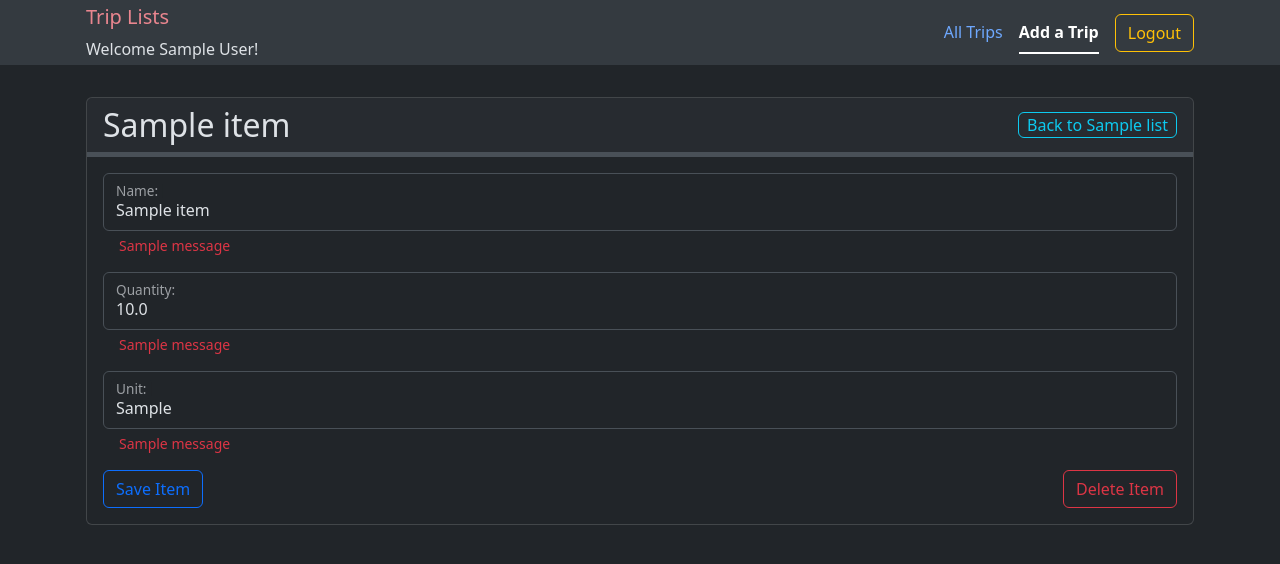
After one commit to ColoBabbo/Trip_Lists_Flask, a Flask app: page /trip/1/list/1/item/1 in a window 1280 px wide. The commit adds this page. Shown: the top 564 px of the page. Run offline with Flask 3, Linux system fonts and the light colour scheme; the visitor is signed in with stand-in values (Sample User, id 1); tables that the repository leaves empty hold one stand-in row (values such as "Sample post"); one stand-in notice (Sample message) is shown.

Commit message:
Implemented CRUD on Items. Created Item detail template

```diff
--- a/flask_app/controllers/items.py
+++ b/flask_app/controllers/items.py
@@ -41,3 +41,57 @@ def add_item() -> None:
     else:
         flash('Please Login', 'login')
     return redirect('/dashboard')
+
+@app.route('/trip/<int:trip_id>/list/<int:list_id>/item/<int:item_id>', methods=["GET", "POST"])
+def show_one_item(trip_id:int, list_id:int, item_id:int):
+    if session.get('logged_in'):
+        if request.method == "GET":
+            this_item = item.Item.get_one(item_id)
+            if this_item == False:
+                flash('No such record!', 'unauthorized')
+                return redirect(url_for('show_all_trips'))
+            if session.get('item_attempt'):
+                pre_fill = {
+                    'name': session['item_attempt']['name'],
+                    'unit': session['item_attempt']['unit'],
+                    'quantity': session['item_attempt']['quantity'],
+                }
+            else:
+                pre_fill = {
+                    'name': this_item.name,
+                    'unit': this_item.unit,
+                    'quantity': this_item.quantity,
+                }
+            return render_template('show_one_item.html', trip_id = trip_id, pre_fill = pre_fill, list_id = list_id, this_item = this_item)
+        elif request.method == "POST":
+            if item.Item.is_legit_item(request.form):
+                updated_item = item.Item.update_one(request.form)
+                if session.get('item_attempt'):
+                    session.pop('item_attempt')
+                return redirect(url_for('show_one_item', trip_id = trip_id, list_id = list_id, item_id = item_id))
+            session['item_attempt'] = request.form
+        return redirect(url_for('show_one_item', trip_id = trip_id, list_id = list_id, item_id = item_id))
+
+    else:
+        flash('Please Login', 'login')
+    return redirect('/')
+
+@app.route('/trip/<int:trip_id>/list/<int:list_id>/item/<int:item_id>/delete')
+def delete_item(trip_id:int, list_id:int, item_id:int) -> None:
+    if session.get('logged_in'):
+        this_trip:object = trip.Trip.get_one(trip_id)
+        if not this_trip:
+            flash('No such record!', 'unauthorized')
+            return redirect(url_for('show_all_trips'))
+        if not this_trip.lists.get(list_id):
+            flash('No such List!', 'unauthorized')
+            return redirect(url_for('show_all_trips'))
+        elif this_trip.user_id != session.get('current_login'):
+            flash("That's not yours!", 'unauthorized')
+            return redirect(url_for('show_all_trips'))
+
+        item.Item.delete_one(item_id)
+        return redirect(url_for('show_one_list', trip_id = trip_id, list_id = list_id))
+    else:
+        flash('Please Login', 'login')
+    return redirect('/')
--- a/flask_app/models/item.py
+++ b/flask_app/models/item.py
@@ -12,6 +12,7 @@ class Item:
         self.quantity = data['quantity']
         # self.is_packed = data['is_packed']
         self.list_id = data['list_id']
+        self.list_name = None
 
     def __repr__(self) -> str:
         return f'Item: {self.name}'
@@ -34,3 +35,38 @@ class Item:
             flash('Idem Name must be at least 3 characters.', 'name')
             valid_input = False
         return valid_input
+
+    @classmethod
+    def get_one(cls, item_id:int) -> object:
+        query = """
+                SELECT * FROM items
+                LEFT JOIN lists ON items.list_id = lists.id
+                LEFT JOIN trips ON lists.trip_id = trips.id
+                WHERE items.id = %(id)s;
+        """
+        results = connectToMySQL(cls.db).query_db(query, {'id': item_id})
+        if results:
+            this_result = results[0]
+            this_item = cls(this_result)
+            this_item.list_name = this_result['lists.name']
+            print(f'{this_item.list_name}')
+            return this_item
+        else:
+            return False
+
+    @classmethod
+    def delete_one(cls, item_id:int) -> None:
+        query = """
+                DELETE FROM items
+                WHERE id = %(id)s;
+        """
+        return connectToMySQL(cls.db).query_db(query, {"id": item_id})
+
+    @classmethod
+    def update_one(cls, form_dict:dict) -> None:
+        query = """
+                UPDATE items
+                SET name = %(name)s, unit =  %(unit)s, quantity = %(quantity)s
+                WHERE id = %(item_id)s;
+        """
+        return connectToMySQL(cls.db).query_db(query, form_dict)
--- /dev/null
+++ b/flask_app/templates/show_one_item.html
@@ -0,0 +1,89 @@
+<!DOCTYPE html>
+<html lang="en" data-bs-theme="dark">
+<head>
+    <meta charset="UTF-8">
+    <meta name="viewport" content="width=device-width, initial-scale=1.0">
+    <link href="https://cdn.jsdelivr.net/npm/bootstrap@5.3.3/dist/css/bootstrap.min.css" rel="stylesheet"
+        integrity="sha384-QWTKZyjpPEjISv5WaRU9OFeRpok6YctnYmDr5pNlyT2bRjXh0JMhjY6hW+ALEwIH" crossorigin="anonymous">
+    <script defer src="https://cdn.jsdelivr.net/npm/bootstrap@5.3.3/dist/js/bootstrap.bundle.min.js"
+        integrity="sha384-YvpcrYf0tY3lHB60NNkmXc5s9fDVZLESaAA55NDzOxhy9GkcIdslK1eN7N6jIeHz" crossorigin="anonymous"></script>
+    <title>Item Details</title>
+</head>
+<body>
+    <div class="container-fluid bg-body-secondary">
+        <nav class="navbar mb-3 py-0">
+            <div class="container d-flex justify-content-between px-3">
+                <div class="pb-1">
+                    <h1 class="navbar-brand text-danger-emphasis pb-0" >Trip Lists</h1>
+                    <a class="text-decoration-none text-reset" href="/user/{{session['current_login']}}">Welcome {{session.get('first_name')}}!</a>
+                </div>
+                <nav class="nav nav-underline justify-content-end align-items-center" id="navbarNavAltMarkup">
+                    <a class="nav-link" href="{{ url_for('show_all_trips') }}">All Trips</a>
+                    <a href="#" class="nav-link active" aria-current="page" >Add a Trip</a>
+                    <a href="/user/logout" class="btn btn-outline-warning">Logout</a>
+                </nav>
+            </div>
+        </nav>
+    </div>
+
+    <div class="container py-3 px-3">
+        <div class="card">
+            <h2 class="card-header d-flex justify-content-between align-items-center border-bottom border-5">
+                {{this_item.name}}
+                <a href="{{url_for('show_one_list', trip_id = trip_id, list_id = list_id)}}"
+                    class="btn btn-outline-info py-0 px-2">
+                    Back to {{this_item.list_name}}
+                </a>
+            </h2>
+            <div class="card-body">
+                <form action="{{url_for('show_one_item', trip_id = trip_id, list_id = list_id, item_id = this_item.id)}}" method="POST">
+                    <div class="form-floating mb-3">
+                        <input class="form-control" type="text" name="name" id="name" value="{{pre_fill['name']}}" placeholder="">
+                        <label class="form-label" for="name">Name:</label>
+                        {% with messages = get_flashed_messages(category_filter=['name']) %}
+                            {% if messages %}
+                                {% for message in messages %}
+                                    <div class="form-text text-danger ps-3">{{ message }}</div>
+                                {% endfor %}
+                            {% endif %}
+                        {% endwith %}
+                    </div>
+
+                    <div class="form-floating mb-3">
+                        <input class="form-control" type="number" name="quantity" id="quantity" value="{{pre_fill['quantity']}}" placeholder="">
+                        <label class="form-label" for="quantity">Quantity:</label>
+                        {% with messages = get_flashed_messages(category_filter=['quantity']) %}
+                            {% if messages %}
+                                {% for message in messages %}
+                                    <div class="form-text text-danger ps-3">{{ message }}</div>
+                                {% endfor %}
+                            {% endif %}
+                        {% endwith %}
+                    </div>
+
+                    <div class="form-floating mb-3">
+                        <input class="form-control" type="text" name="unit" id="unit" value="{{pre_fill['unit']}}" placeholder="">
+                        <label class="form-label" for="unit">Unit:</label>
+                        {% with messages = get_flashed_messages(category_filter=['unit']) %}
+                            {% if messages %}
+                                {% for message in messages %}
+                                    <div class="form-text text-danger ps-3">{{ message }}</div>
+                                {% endfor %}
+                            {% endif %}
+                        {% endwith %}
+                    </div>
+
+                    <input type="hidden" name="user_id" id="user_id" value="{{session['current_login']}}">
+                    <input type="hidden" name="trip_id" id="trip_id" value="{{trip_id}}">
+                    <input type="hidden" name="list_id" id="list_id" value="{{list_id}}">
+                    <input type="hidden" name="item_id" id="item_id" value="{{this_item.id}}">
+                    <div class="d-flex justify-content-between">
+                        <button class="btn btn-outline-primary" type="submit">Save Item</button>
+                        <a href="{{url_for('delete_item', trip_id = trip_id, list_id = list_id, item_id = this_item.id)}}" class="btn btn-outline-danger">Delete Item</a>
+                    </div>
+                </form>
+            </div>
+        </div>
+    </div>
+</body>
+</html>
```
Also changed, not shown: flask_app/controllers/lists.py (+25 -2 lines), flask_app/models/list.py (+8 -0 lines), flask_app/templates/show_one_list.html (+17 -13 lines), flask_app/templates/show_one_trip.html (+3 -8 lines).
